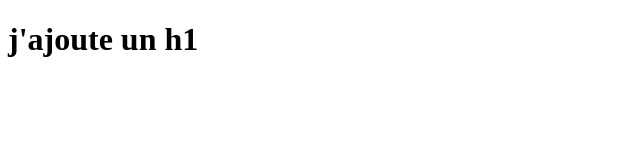
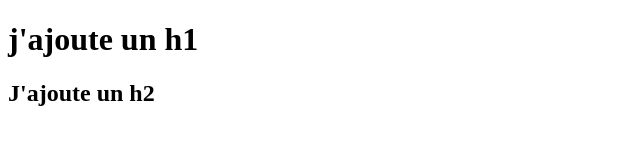
Before and after one commit to Christopher-persinet/helloWord, a plain HTML site: page index.html in a window 1280 px wide. Shown: the whole page, without its empty margins (0-640 px from the left). Drawn offline with Linux system fonts and the light colour scheme.

Commit message:
ajout d'un h2

```diff
--- a/index.html
+++ b/index.html
@@ -7,5 +7,6 @@
 </head>
 <body>
     <h1>j'ajoute un h1 </h1>
+    <h2>J'ajoute un h2</h2>
 </body>
 </html>
```
